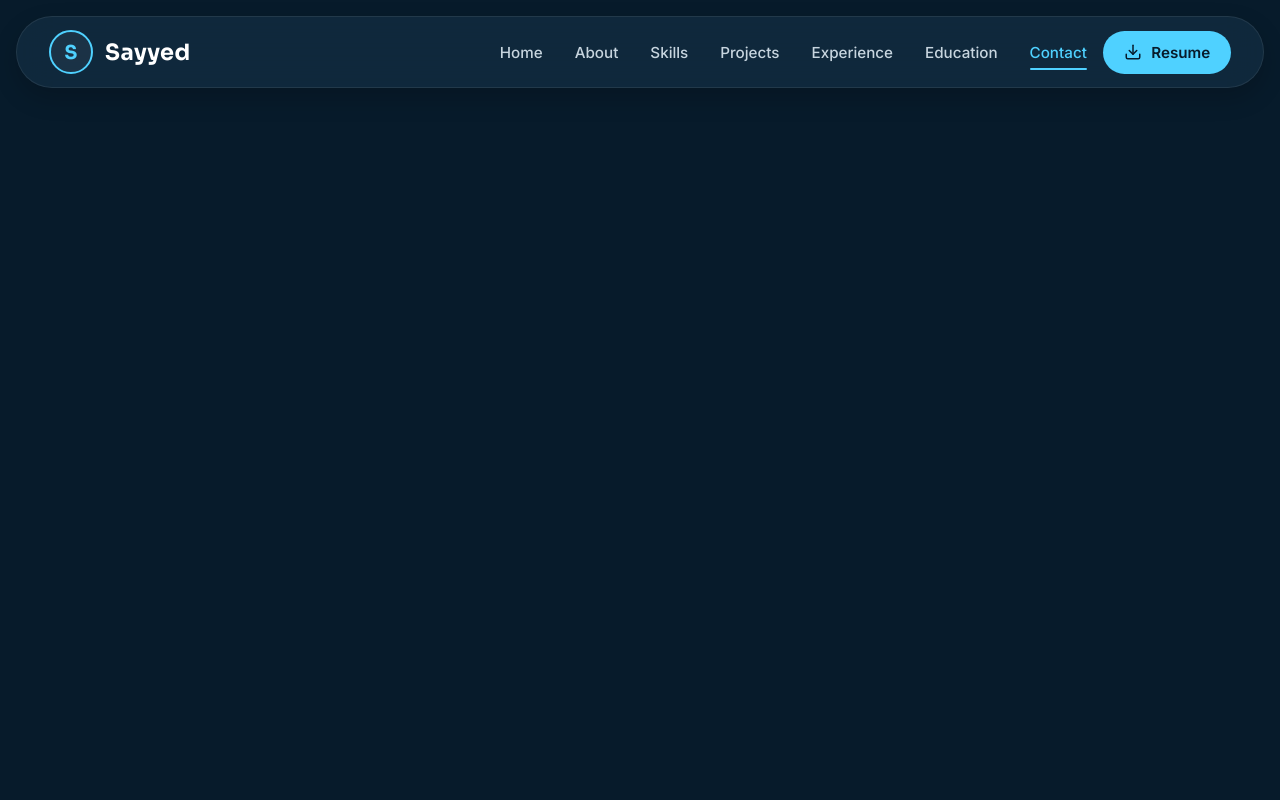
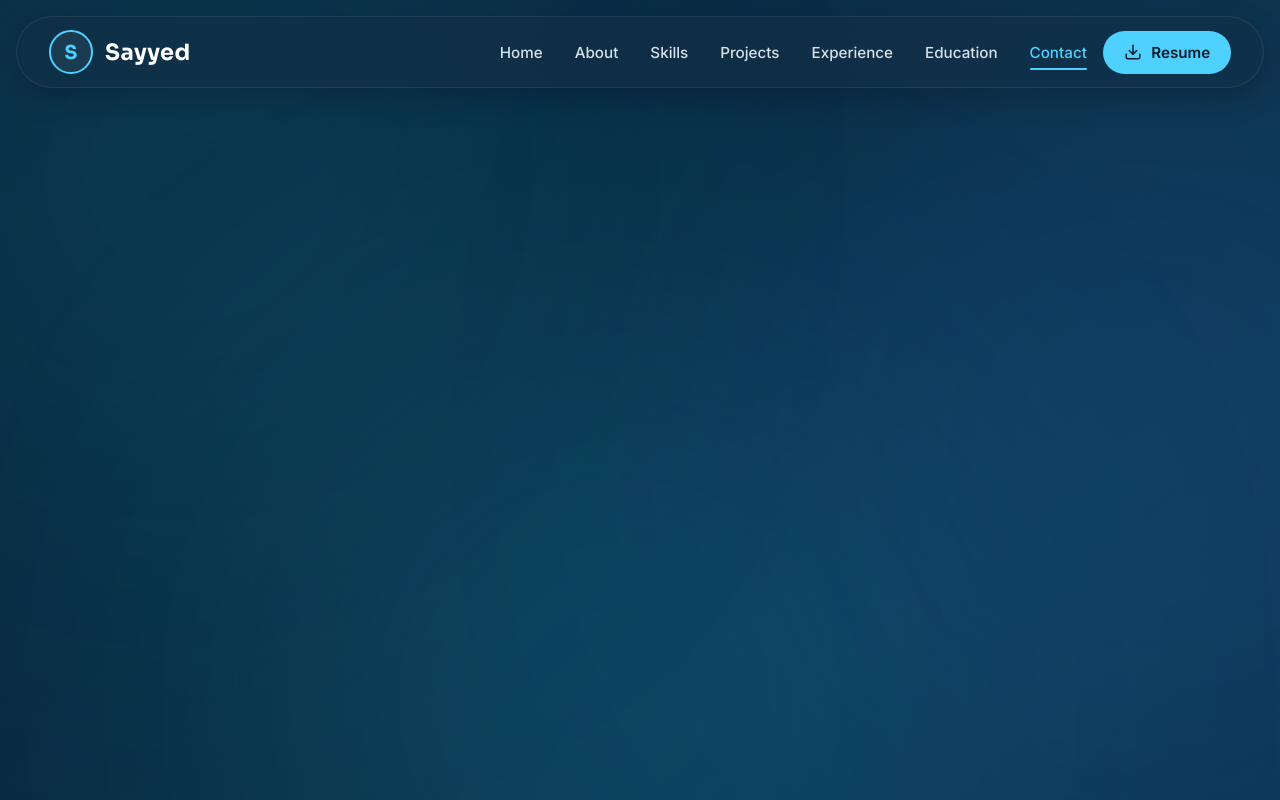
Before and after one commit to sayyeddevwork/my-portfolio, a React (Vite) app in the folder esubvalisayyed/: page / in a window 1280 px wide. Built offline with nearby package versions, Linux system fonts and the light colour scheme.

Commit message:
feat(hero): implement hero section layout

```diff
--- a/esubvalisayyed/index.html
+++ b/esubvalisayyed/index.html
@@ -2,8 +2,13 @@
 <html lang="en">
   <head>
     <meta charset="UTF-8" />
-    <link rel="icon" type="image/svg+xml" href="/favicon.svg" />
-    <meta name="viewport" content="width=device-width, initial-scale=1.0" />
+    <link rel="preconnect" href="https://fonts.googleapis.com" />
+    <link rel="preconnect" href="https://fonts.gstatic.com" crossorigin />
+
+    <link
+      href="https://fonts.googleapis.com/css2?family=Inter:wght@300;400;500;600;700&family=Sora:wght@400;500;600;700&display=swap"
+      rel="stylesheet"
+    />
     <title>esubvalisayyed</title>
   </head>
   <body>
--- a/esubvalisayyed/src/App.tsx
+++ b/esubvalisayyed/src/App.tsx
@@ -1,8 +1,11 @@
+import Background from "./components/background";
 import NavBar from "./components/navigation";
 
 function App() {
   return (
     <>
+      <Background />
+
       <NavBar />
 
       <main>
--- /dev/null
+++ b/esubvalisayyed/src/components/background/Background.css
@@ -0,0 +1,205 @@
+/* ==========================================================
+   ROOT
+========================================================== */
+
+.background {
+  position: fixed;
+
+  inset: 0;
+
+  overflow: hidden;
+
+  z-index: -100;
+
+  pointer-events: none;
+
+  background: var(--color-background);
+}
+
+/* ==========================================================
+   GRADIENT
+========================================================== */
+
+.background__gradient {
+  position: absolute;
+
+  inset: 0;
+
+  background:
+    radial-gradient(
+      circle at top left,
+      rgba(58, 172, 255, 0.18),
+      transparent 45%
+    ),
+    radial-gradient(
+      circle at bottom right,
+      rgba(72, 128, 255, 0.14),
+      transparent 50%
+    ),
+    linear-gradient(135deg, #06121d, #082238, #0b3147, #081c2d);
+
+  background-size: 400% 400%;
+
+  animation: gradientMove 28s ease infinite;
+}
+
+/* ==========================================================
+   AURORA
+========================================================== */
+
+.background__aurora {
+  position: absolute;
+
+  inset: 0;
+}
+
+.aurora {
+  position: absolute;
+
+  border-radius: 50%;
+
+  filter: blur(180px);
+
+  opacity: 0.18;
+
+  animation: float 30s ease-in-out infinite;
+}
+
+.aurora--one {
+  width: 550px;
+
+  height: 550px;
+
+  background: #1cb5e0;
+
+  left: -120px;
+
+  top: -80px;
+}
+
+.aurora--two {
+  width: 650px;
+
+  height: 650px;
+
+  background: #2d8cff;
+
+  right: -180px;
+
+  top: 120px;
+
+  animation-delay: 5s;
+}
+
+.aurora--three {
+  width: 600px;
+
+  height: 600px;
+
+  background: #24d8ff;
+
+  bottom: -200px;
+
+  left: 25%;
+
+  animation-delay: 10s;
+}
+
+/* ==========================================================
+   GRID
+========================================================== */
+
+.background__grid {
+  position: absolute;
+
+  inset: 0;
+
+  opacity: 0.03;
+
+  background-image:
+    linear-gradient(rgba(255, 255, 255, 0.06) 1px, transparent 1px),
+    linear-gradient(90deg, rgba(255, 255, 255, 0.06) 1px, transparent 1px);
+
+  background-size: 80px 80px;
+}
+
+/* ==========================================================
+   CANVAS
+========================================================== */
+
+#background-canvas {
+  position: absolute;
+
+  inset: 0;
+}
+
+/* ==========================================================
+   MOUSE GLOW
+========================================================== */
+
+#mouse-glow {
+  position: absolute;
+
+  inset: 0;
+}
+
+/* ==========================================================
+   NOISE
+========================================================== */
+
+.background__noise {
+  position: absolute;
+
+  inset: 0;
+
+  opacity: 0.025;
+
+  mix-blend-mode: soft-light;
+
+  background-image: radial-gradient(
+    rgba(255, 255, 255, 0.6) 0.6px,
+    transparent 0.6px
+  );
+
+  background-size: 5px 5px;
+}
+
+/* ==========================================================
+   ANIMATIONS
+========================================================== */
+
+@keyframes gradientMove {
+  0% {
+    background-position: 0% 50%;
+  }
+
+  50% {
+    background-position: 100% 50%;
+  }
+
+  100% {
+    background-position: 0% 50%;
+  }
+}
+
+@keyframes float {
+  0% {
+    transform: translate(0, 0) scale(1);
+  }
+
+  25% {
+    transform: translate(40px, -20px) scale(1.05);
+  }
+
+  50% {
+    transform: translate(-30px, 30px) scale(0.95);
+  }
+
+  75% {
+    transform: translate(20px, -30px) scale(1.02);
+  }
+
+  100% {
+    transform: translate(0, 0) scale(1);
+  }
+}
--- /dev/null
+++ b/esubvalisayyed/src/components/background/Background.tsx
@@ -0,0 +1,31 @@
+import "./Background.css";
+
+const Background = () => {
+  return (
+    <div className="background">
+      {/* Animated Gradient */}
+      <div className="background__gradient" />
+
+      {/* Aurora Lights */}
+      <div className="background__aurora">
+        <span className="aurora aurora--one" />
+        <span className="aurora aurora--two" />
+        <span className="aurora aurora--three" />
+      </div>
+
+      {/* Grid */}
+      <div className="background__grid" />
+
+      {/* React Three Fiber Canvas */}
+      <div id="background-canvas" />
+
+      {/* Mouse Glow */}
+      <div id="mouse-glow" />
+
+      {/* Noise Overlay */}
+      <div className="background__noise" />
+    </div>
+  );
+};
+
+export default Background;
--- a/esubvalisayyed/src/components/background/index.ts
+++ b/esubvalisayyed/src/components/background/index.ts
@@ -0,0 +1 @@
+export { default } from "./Background";
--- a/esubvalisayyed/src/styles/variables.css
+++ b/esubvalisayyed/src/styles/variables.css
@@ -4,21 +4,64 @@
      ========================================================================== */
 
   --color-primary: #4fd1ff;
-  --color-primary-dark: #2daee0;
-  --color-secondary: #4b7bec;
+  --color-primary-dark: #2baee0;
+  --color-secondary: #5d7dff;
+  --color-accent: #00e5ff;
 
   --color-background: #071b2b;
-  --color-surface: rgba(20, 49, 70, 0.72);
-  --color-surface-light: rgba(255, 255, 255, 0.08);
+  --color-background-secondary: #0b2438;
+  --color-background-tertiary: #102f46;
+
+  --color-surface: rgba(18, 47, 70, 0.72);
+  --color-surface-light: rgba(255, 255, 255, 0.06);
 
   --color-white: #ffffff;
   --color-black: #000000;
 
   --color-text-primary: #ffffff;
-  --color-text-secondary: #c7d5df;
-  --color-text-muted: #93a6b5;
+  --color-text-secondary: #d6e2eb;
+  --color-text-muted: #91a4b4;
 
   --color-border: rgba(255, 255, 255, 0.08);
+
+  /* ==========================================================================
+     GRADIENTS
+     ========================================================================== */
+
+  --gradient-background: linear-gradient(
+    135deg,
+    #06121d 0%,
+    #082238 35%,
+    #0b3147 70%,
+    #071b2b 100%
+  );
+
+  --gradient-primary: linear-gradient(135deg, #4fd1ff, #4b7bec);
+
+  --gradient-card: linear-gradient(
+    180deg,
+    rgba(255, 255, 255, 0.08),
+    rgba(255, 255, 255, 0.02)
+  );
+
+  /* ==========================================================================
+     AURORA COLORS
+     ========================================================================== */
+
+  --aurora-primary: #1cb5e0;
+  --aurora-secondary: #2d8cff;
+  --aurora-accent: #2ce8ff;
+  --aurora-purple: #6c63ff;
+
+  /* ==========================================================================
+     GLASS
+     ========================================================================== */
+
+  --glass-bg: rgba(18, 47, 70, 0.62);
+
+  --glass-border: rgba(255, 255, 255, 0.08);
+
+  --glass-blur: blur(18px);
 
   /* ==========================================================================
      TYPOGRAPHY
@@ -26,6 +69,10 @@
 
   --font-heading: "Sora", sans-serif;
   --font-body: "Inter", sans-serif;
+
+  /* ==========================================================================
+     FONT SIZE
+     ========================================================================== */
 
   --font-size-xs: 0.75rem;
   --font-size-sm: 0.875rem;
@@ -38,7 +85,7 @@
   --font-size-5xl: 5rem;
 
   /* ==========================================================================
-     FONT WEIGHTS
+     FONT WEIGHT
      ========================================================================== */
 
   --font-light: 300;
@@ -46,6 +93,21 @@
   --font-medium: 500;
   --font-semibold: 600;
   --font-bold: 700;
+
+  /* ==========================================================================
+     LINE HEIGHT
+     ========================================================================== */
+
+  --line-height-heading: 1.15;
+  --line-height-body: 1.7;
+
+  /* ==========================================================================
+     LETTER SPACING
+     ========================================================================== */
+
+  --letter-spacing-tight: -0.04em;
+  --letter-spacing-normal: 0;
+  --letter-spacing-wide: 0.05em;
 
   /* ==========================================================================
      SPACING
@@ -62,15 +124,18 @@
   --space-12: 3rem;
   --space-16: 4rem;
   --space-20: 5rem;
+  --space-24: 6rem;
 
   /* ==========================================================================
      BORDER RADIUS
      ========================================================================== */
 
-  --radius-sm: 6px;
-  --radius-md: 12px;
+  --radius-xs: 4px;
+  --radius-sm: 8px;
+  --radius-md: 14px;
   --radius-lg: 20px;
-  --radius-xl: 32px;
+  --radius-xl: 28px;
+  --radius-2xl: 36px;
   --radius-full: 999px;
 
   /* ==========================================================================
@@ -79,17 +144,11 @@
 
   --shadow-sm: 0 4px 12px rgba(0, 0, 0, 0.1);
 
-  --shadow-md: 0 10px 25px rgba(0, 0, 0, 0.18);
+  --shadow-md: 0 10px 30px rgba(0, 0, 0, 0.18);
 
-  --shadow-lg: 0 20px 45px rgba(0, 0, 0, 0.28);
+  --shadow-lg: 0 20px 50px rgba(0, 0, 0, 0.28);
 
-  /* ==========================================================================
-     GLASS EFFECT
-     ========================================================================== */
-
-  --glass-bg: rgba(20, 49, 70, 0.65);
-  --glass-border: rgba(255, 255, 255, 0.08);
-  --glass-blur: blur(18px);
+  --shadow-xl: 0 30px 80px rgba(0, 0, 0, 0.35);
 
   /* ==========================================================================
      TRANSITIONS
@@ -100,18 +159,62 @@
   --transition-slow: 0.5s ease;
 
   /* ==========================================================================
+     ANIMATION
+     ========================================================================== */
+
+  --animation-gradient: 28s;
+  --animation-aurora: 32s;
+  --animation-particles: 20s;
+
+  /* ==========================================================================
+     BLUR
+     ========================================================================== */
+
+  --blur-sm: 6px;
+  --blur-md: 12px;
+  --blur-lg: 18px;
+  --blur-xl: 24px;
+  --blur-2xl: 60px;
+
+  /* ==========================================================================
+     CONTAINER
+     ========================================================================== */
+
+  --container-width: 1280px;
+
+  /* ==========================================================================
+     NAVBAR
+     ========================================================================== */
+
+  --navbar-height: 72px;
+
+  /* ==========================================================================
+     SECTION
+     ========================================================================== */
+
+  --section-padding: 7rem;
+
+  /* ==========================================================================
      Z INDEX
      ========================================================================== */
 
-  --z-background: -1;
+  --z-background: -100;
   --z-default: 1;
   --z-navbar: 1000;
+  --z-dropdown: 1500;
   --z-modal: 5000;
-  --z-tooltip: 10000;
+  --z-toast: 9000;
+  --z-tooltip: 9999;
 
   /* ==========================================================================
-     LAYOUT
+     BREAKPOINTS (Documentation Only)
      ========================================================================== */
 
-  --container-width: 1280px;
+  /*
+      Desktop      1400px
+      Laptop       1200px
+      Tablet        992px
+      Mobile        768px
+      Small         480px
+  */
 }
```
Also changed, not shown: esubvalisayyed/src/components/background/Aurora.tsx (added), esubvalisayyed/src/components/background/Grid.tsx (added), esubvalisayyed/src/components/background/MouseGlow.tsx (added), esubvalisayyed/src/components/background/NoiseOverlay.tsx (added).
